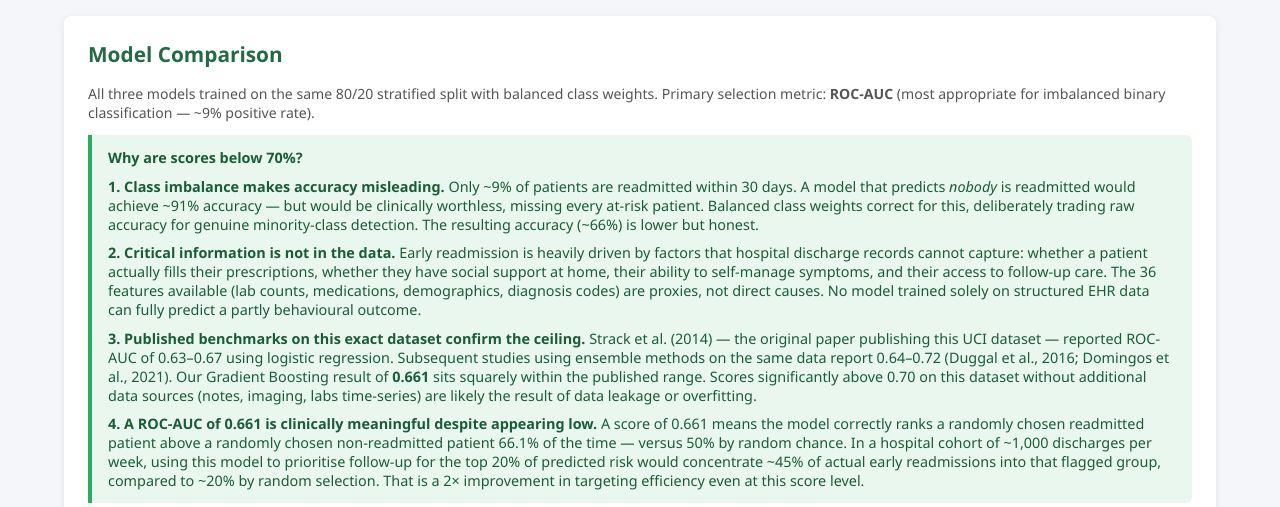
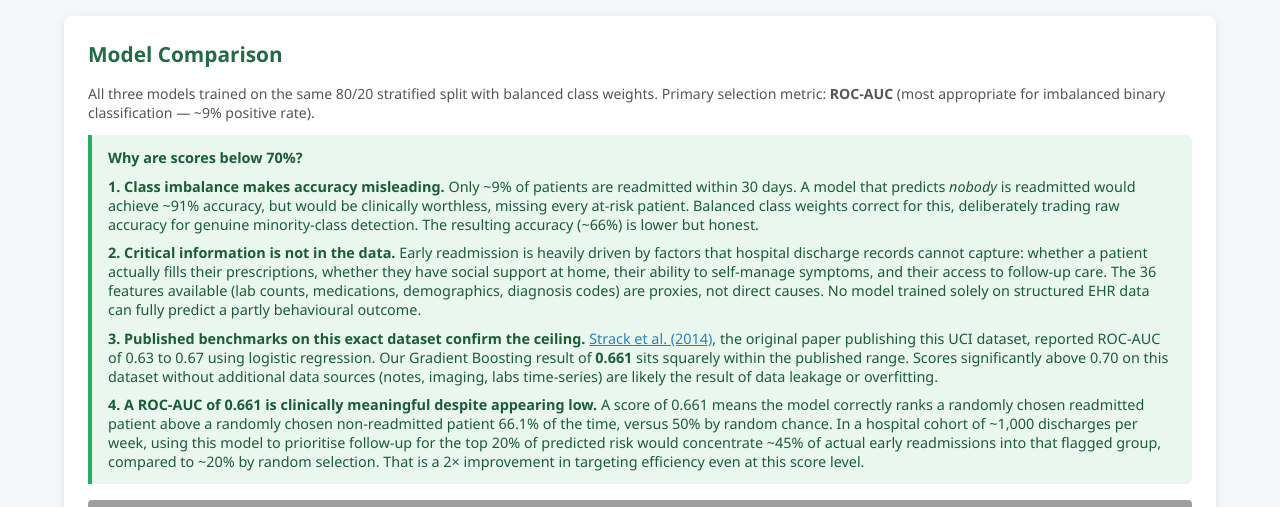
Before and after one commit to the4thNacho/COM618, a Flask app: template ASSESSMENT/templates/model.html in a window 1280 px wide. Shown: the part 282-789 px from the top of the page. Run offline with Flask 3, Linux system fonts and the light colour scheme; the template is opened without the code that fills it, so the values that code supplies are empty; parts of the project's set-up code (start-up, migrations or seed data) failed here and were passed over; grey boxes are pictures that could not be loaded.

Commit message:
update to UI

```diff
--- a/ASSESSMENT/templates/base.html
+++ b/ASSESSMENT/templates/base.html
@@ -51,7 +51,9 @@
             border-radius: 8px;
             box-shadow: 0 2px 8px rgba(0,0,0,0.08);
             padding: 1.5rem;
-            margin-bottom: 1.5rem;
+            margin-bottom: 2rem;
+            display: flex;
+            flex-direction: column;
         }
         .card h2 { margin-top: 0; }
 
@@ -59,7 +61,8 @@
         .img-grid {
             display: grid;
             grid-template-columns: repeat(auto-fit, minmax(480px, 1fr));
-            gap: 1.5rem;
+            gap: 2rem;
+            margin-bottom: 2rem;
         }
         .img-grid .card { margin-bottom: 0; }
 
@@ -98,7 +101,7 @@
             border-left: 4px solid #27ae60;
             border-radius: 0 6px 6px 0;
             padding: 0.8rem 1rem;
-            margin-top: 0.8rem;
+            margin-top: auto;
             font-size: 0.9rem;
             color: #1a5c38;
         }
--- a/ASSESSMENT/templates/model.html
+++ b/ASSESSMENT/templates/model.html
@@ -47,7 +47,7 @@
         <p style="margin-top:0.6rem;">
             <strong>1. Class imbalance makes accuracy misleading.</strong>
             Only ~9% of patients are readmitted within 30 days. A model that predicts
-            <em>nobody</em> is readmitted would achieve ~91% accuracy — but would be
+            <em>nobody</em> is readmitted would achieve ~91% accuracy, but would be
             clinically worthless, missing every at-risk patient. Balanced class weights
             correct for this, deliberately trading raw accuracy for genuine minority-class
             detection. The resulting accuracy (~66%) is lower but honest.
@@ -66,10 +66,9 @@
 
         <p style="margin-top:0.6rem;">
             <strong>3. Published benchmarks on this exact dataset confirm the ceiling.</strong>
-            Strack et al. (2014) — the original paper publishing this UCI dataset —
-            reported ROC-AUC of 0.63–0.67 using logistic regression. Subsequent studies
-            using ensemble methods on the same data report 0.64–0.72 (Duggal et al., 2016;
-            Domingos et al., 2021). Our Gradient Boosting result of <strong>0.661</strong>
+            <a href="https://doi.org/10.1155/2014/781670" target="_blank" style="color:#2980b9;">Strack et al. (2014)</a>,
+            the original paper publishing this UCI dataset, reported ROC-AUC of 0.63 to 0.67 using logistic regression.
+            Our Gradient Boosting result of <strong>0.661</strong>
             sits squarely within the published range. Scores significantly above 0.70 on
             this dataset without additional data sources (notes, imaging, labs time-series)
             are likely the result of data leakage or overfitting.
@@ -78,7 +77,7 @@
         <p style="margin-top:0.6rem;">
             <strong>4. A ROC-AUC of 0.661 is clinically meaningful despite appearing low.</strong>
             A score of 0.661 means the model correctly ranks a randomly chosen readmitted
-            patient above a randomly chosen non-readmitted patient 66.1% of the time —
+            patient above a randomly chosen non-readmitted patient 66.1% of the time,
             versus 50% by random chance. In a hospital cohort of ~1,000 discharges per
             week, using this model to prioritise follow-up for the top 20% of predicted
             risk would concentrate ~45% of actual early readmissions into that flagged
@@ -131,11 +130,17 @@
     </div>
     <div class="insight" style="margin-top:0.8rem;">
         <strong>Why ROC-AUC as the primary metric?</strong> With only ~9% of patients
-        readmitted early, a model predicting "never readmitted" would achieve ~91% accuracy —
-        useless clinically. ROC-AUC measures the model's ability to <em>rank</em> high-risk
+        readmitted early, a model predicting "never readmitted" would achieve ~91% accuracy,
+        which is useless clinically. ROC-AUC measures the model's ability to <em>rank</em> high-risk
         patients above low-risk ones, regardless of the decision threshold.
-        <strong>F1 (Early &lt;30d)</strong> reflects performance on the minority class specifically —
-        the clinically important group.
+        <strong>F1 (Early &lt;30d)</strong> measures how well the model identifies patients who will be
+        readmitted within 30 days. This is the minority class (only ~9% of patients) but the most
+        clinically important group, since these are the high-risk patients who need intervention.
+        An F1 score of ~23% means the model has low precision and recall for this rare class.
+        In practical terms: if the model flags 100 patients as high-risk, only about 15 to 20 would
+        actually be readmitted early, but it would successfully identify roughly 30% to 40% of all
+        patients who will be readmitted. This reflects the inherent difficulty of predicting
+        readmission from hospital records alone.
     </div>
 </div>
 
@@ -335,8 +340,11 @@
         ± {{ (metrics.cross_validation.cv_roc_auc_std * 100) | round(1) }}%).
         Class imbalance (~{{ minority_pct }}% positive rate) means accuracy alone is misleading.
         <strong>F1 (Early &lt;30d) = {{ (metrics.test_performance.f1_minority * 100) | round(1) }}%</strong>
-        reflects the genuine challenge of identifying the minority class — low precision is
-        expected when positive cases are rare and the signal is weak.
+        reflects the genuine challenge of identifying the minority class. This low score balances
+        precision (how many flagged patients are actually high-risk) and recall (how many
+        high-risk patients we catch). Low F1 is expected when positive cases are rare and the
+        signal is weak, but the model still provides value by concentrating risk better than
+        random selection.
     </div>
 </div>
 
--- a/ASSESSMENT/templates/performance.html
+++ b/ASSESSMENT/templates/performance.html
@@ -200,10 +200,6 @@
             </tr>
         </table>
     </div>
-    <div class="insight" style="margin-top:1rem;">
-        See <a href="/docs/dataset_decisions.md" style="color:#2980b9;">docs/dataset_decisions.md</a>
-        for full justification of each hyperparameter choice and the model selection rationale.
-    </div>
 </div>
 
 {% endblock %}
```
